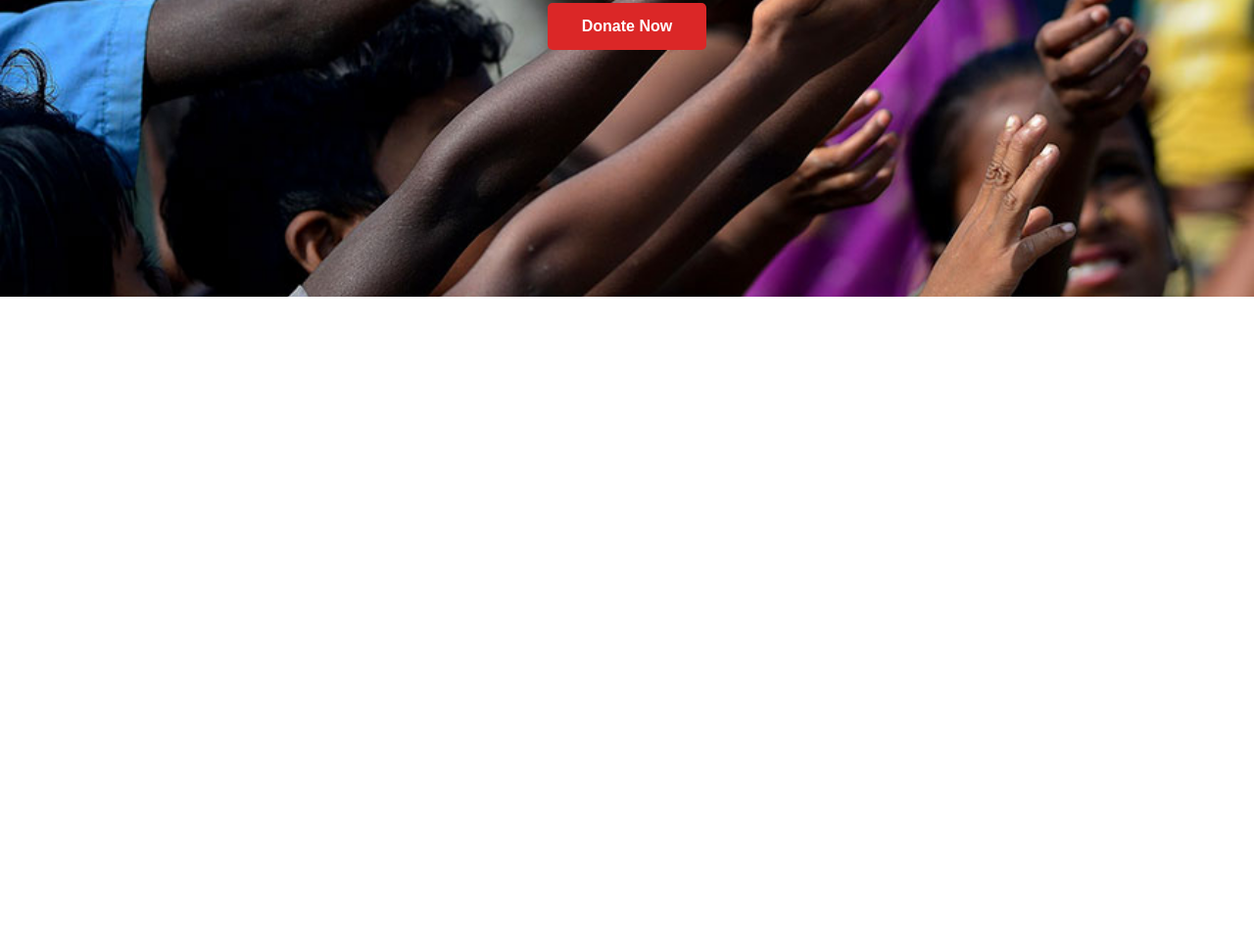
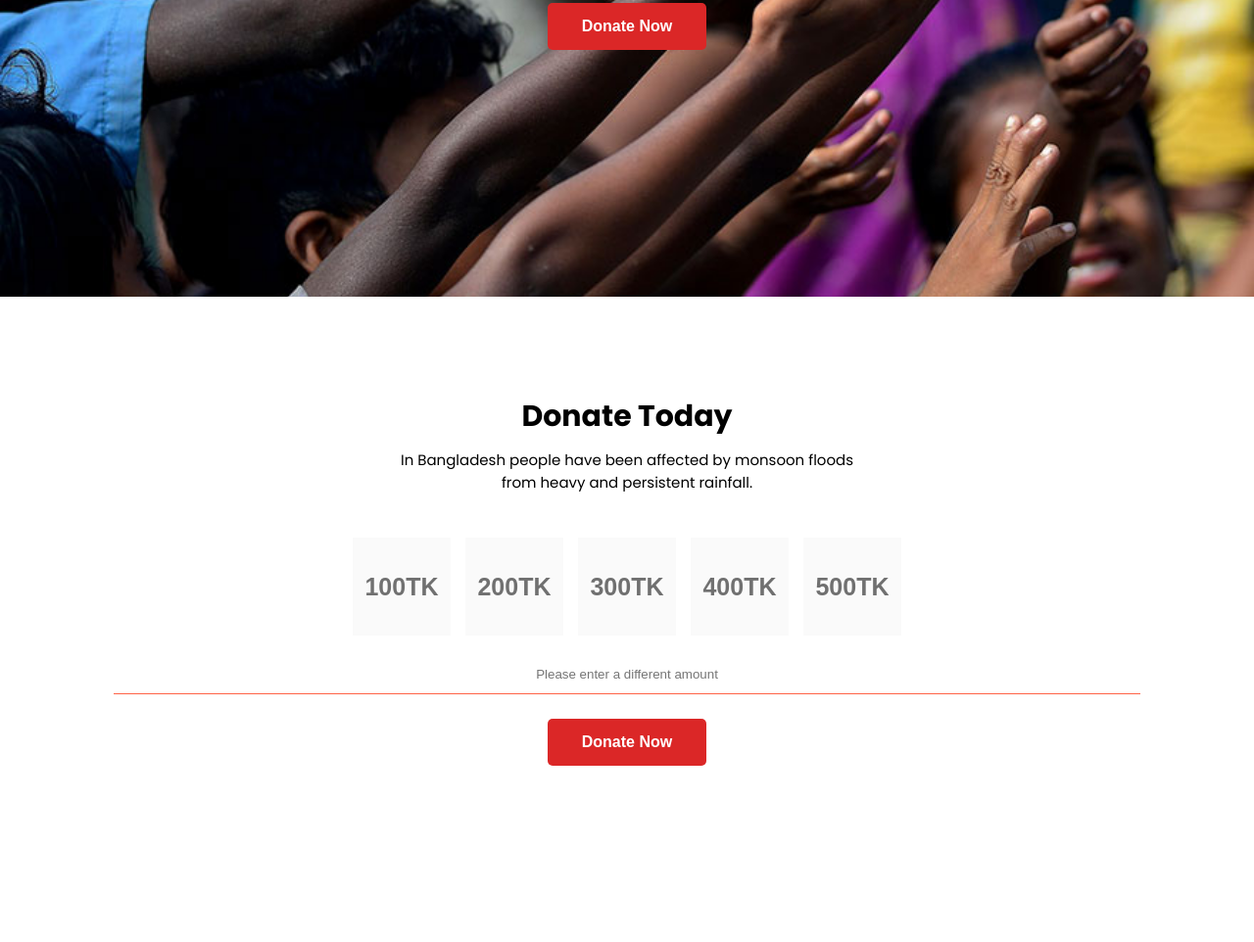
Before and after one commit to Emon5419/donate-today, a plain HTML site: page index.html in a window 1280 px wide. Shown: the part 457-1419 px from the top of the page at 98% size. Before the commit the page ends 800 px from the top, so only its background shows below. Drawn offline with Linux system fonts and the light colour scheme.

Commit message:
'donationsAmountSectionInit'

```diff
--- a/index.html
+++ b/index.html
@@ -21,6 +21,31 @@
    </section>
    <!-- header section end -->
 
+   <!-- donations section start  -->
+   <section id="donate-now">
+      <div class="donate-now-title">
+         <h1>Donate Today</h1>
+         <p>In Bangladesh people have been affected by monsoon floods <br> from heavy and persistent rainfall.</p>
+      </div>
+      <br>
+      <div class="donat-button">
+         <button class="donate-money">100TK</button>
+         <button class="donate-money ">200TK</button>
+         <button class="donate-money">300TK</button>
+         <button class="donate-money">400TK</button>
+         <button class="donate-money">500TK</button>
+      </div>
+
+      <div class="donate-amount">
+         <input type="text" placeholder="Please enter a different amount">
+         <br>
+         <br>
+         <button class="donate-btn"><a href="#">Donate Now</a></button>
+      </div>
+
+   </section>
+   <!-- donations section end  -->
+
 
 </body>
 </html>
--- a/style.css
+++ b/style.css
@@ -47,3 +47,63 @@ h1 {
 }
 
 /* header section end */
+/* donations section start  */
+#donate-now {
+   text-align: center;
+   padding-top: 100px;
+}
+
+.donate-now-title {
+   width: 80%;
+   margin: 0 auto;
+}
+
+.donate-now-title h1 {
+   font-size: 30px;
+}
+
+.donate-now-title p {
+   margin-top: 10px;
+   margin-bottom: 20px;
+   font-size: 15px;
+}
+
+.donat-button {
+   width: 80%;
+   display: flex;
+   text-align: center;
+   margin: 0 auto;
+   justify-content: center;
+   gap: 15px;
+   margin-bottom: 20px;
+}
+
+.donate-money {
+   width: 100px;
+   height: 100px;
+   background-color: #fafafa;
+   border: none;
+   color: #707070;
+   font-size: 25px;
+   font-weight: 700;
+}
+
+.donate-money:hover {
+   background-color: #ffeeee;
+   border: 1px solid #ff5959;
+   border-radius: 5px;
+}
+
+.donate-amount {
+   padding-bottom: 80px;
+}
+
+.donate-amount input {
+   width: 80%;
+   padding: 12px;
+   text-align: center;
+   border: none;
+   border-bottom: 1px solid tomato;
+}
+
+/* donations section end  */
```
